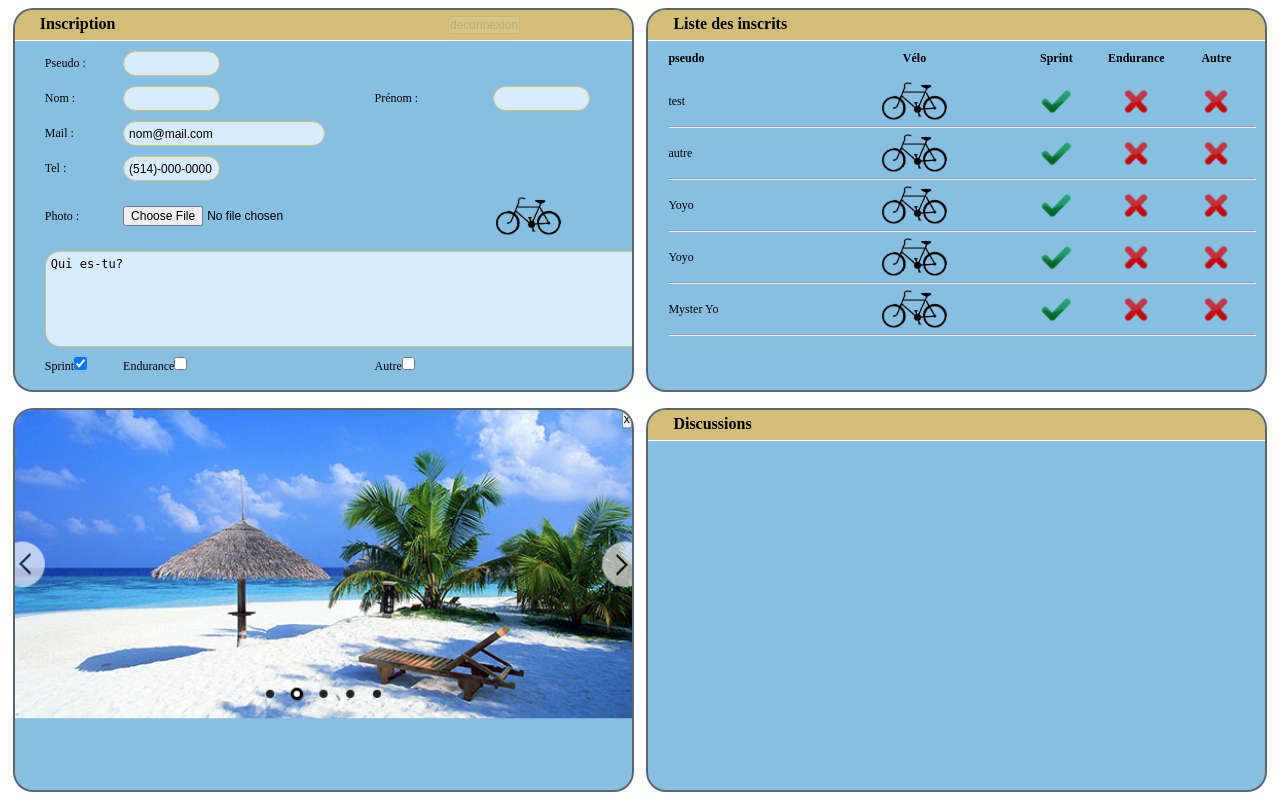
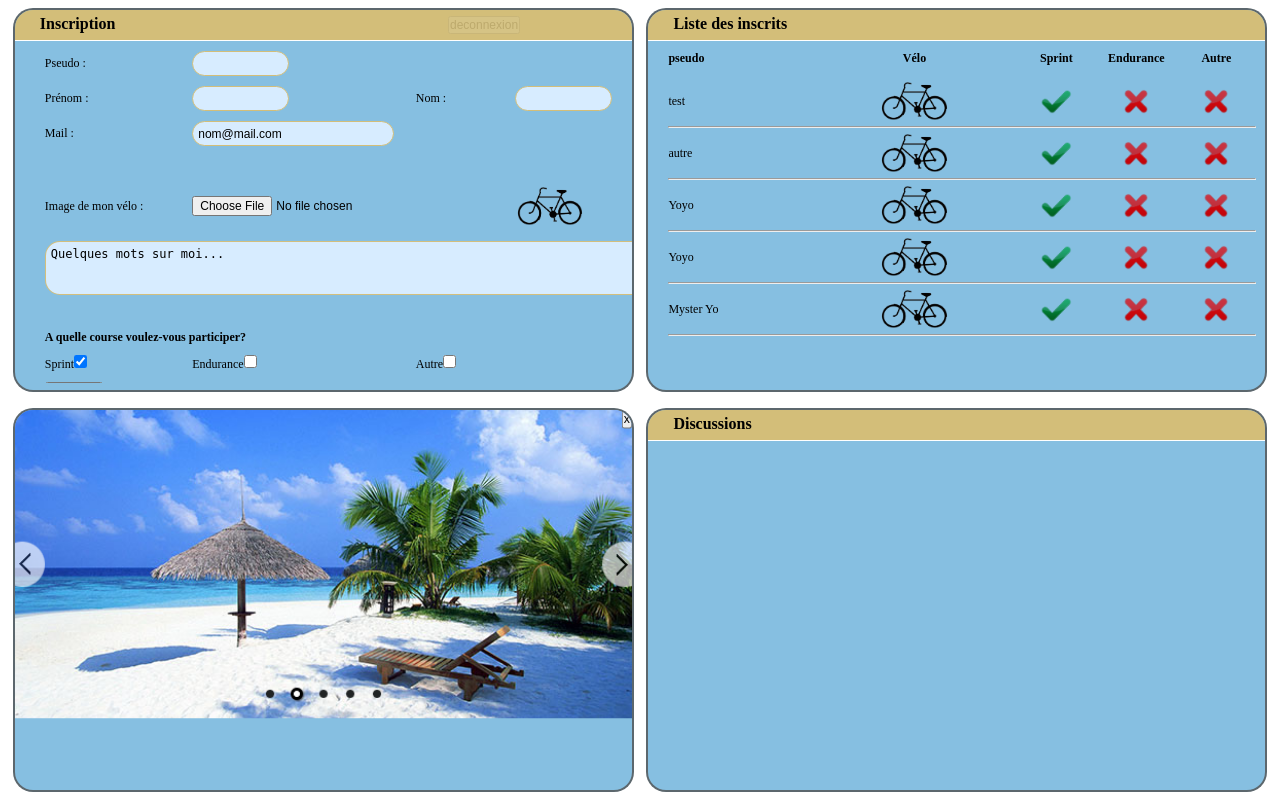
Before and after one commit to ymarfoq/course, a PHP site: page / in a window 1280 px wide. Run offline with PHP 8.4, Linux system fonts and the light colour scheme; the visitor is signed in with stand-in values (Sample User, id 1); data comes from the database, SQL or seed files in the repository; some libraries are stand-ins or nearby versions.

Commit message:
quelques petite chqngements

```diff
--- a/index.php
+++ b/index.php
@@ -35,37 +35,39 @@ else{echo '<input type="password" name="connexion" size=10><input type="submit"
 						<td colspan=2></td>
 						</tr>
 					<tr>
+						<td><label>Prénom : </label></td>
+						<td><input id="prenom" type="text" name="prenom" size=10></td>
 						<td><label>Nom : </label></td>
 						<td><input id="nom" type="text" name="nom" size=10></td>
-						<td><label>Prénom : </label></td>
-						<td><input id="prenom" type="text" name="prenom" size=10></td>
 						</tr>
 					<tr>
 						<td><label>Mail : </label></td>
 						<td colspan=3><input id="mail" type="mail" name="mail" value="nom@mail.com" size=25></td>
 						</tr>
-					<tr>
+					<tr><td colspan=4><br></td></tr>
+					<!--<tr>
 						<td><label>Tel : </label></td>
 						<td><input id="tel" type="text" name="tel" value="(514)-000-0000" size=10></td>
 						<td colspan=2></td>
-						</tr>
+						</tr>-->
 					<tr>
-						<td><label>Photo : </label></td>
+						<td><label>Image de mon vélo : </label></td>
 						<td colspan=2><input type='file' name='photo' id="photo"></td>
 						<td><img id="load_photo" src="photos/origine.png" alt="vélo" height=50></td>
 					</tr>
 					<tr>
-						<td colspan=4><textarea name="description" id="description" cols=80% rows=6>Qui es-tu?</textarea></td>
+						<td colspan=4><textarea name="description" id="description" cols=80% rows=3>Quelques mots sur moi...</textarea></td>
 					</tr>
+					<tr><td colspan=4><br></td></tr>
+					<tr><td colspan=4><h3>A quelle course voulez-vous participer?</h3></td></tr>
 					<tr>
 						<td><label> Sprint</label><input type="checkbox" name="sprint" id="sprint" value="sprint" checked></td>
 						<td><label> Endurance</label><input type="checkbox" name="endurance" id="endurance" value="endurance"></td>
 						<td><label> Autre</label><input type="checkbox" name="autre" id="autre" value="autre"></td>
 						<td></td>
-						<td></td>
 					</tr>
 					<tr>
-						<td colspan="5"><input type="submit" value="inscription" class="submit"/></td>
+						<td colspan="4"><input type="submit" value="inscription" class="submit"/></td>
 					</tr>
 				</table>
 			</form>
```
